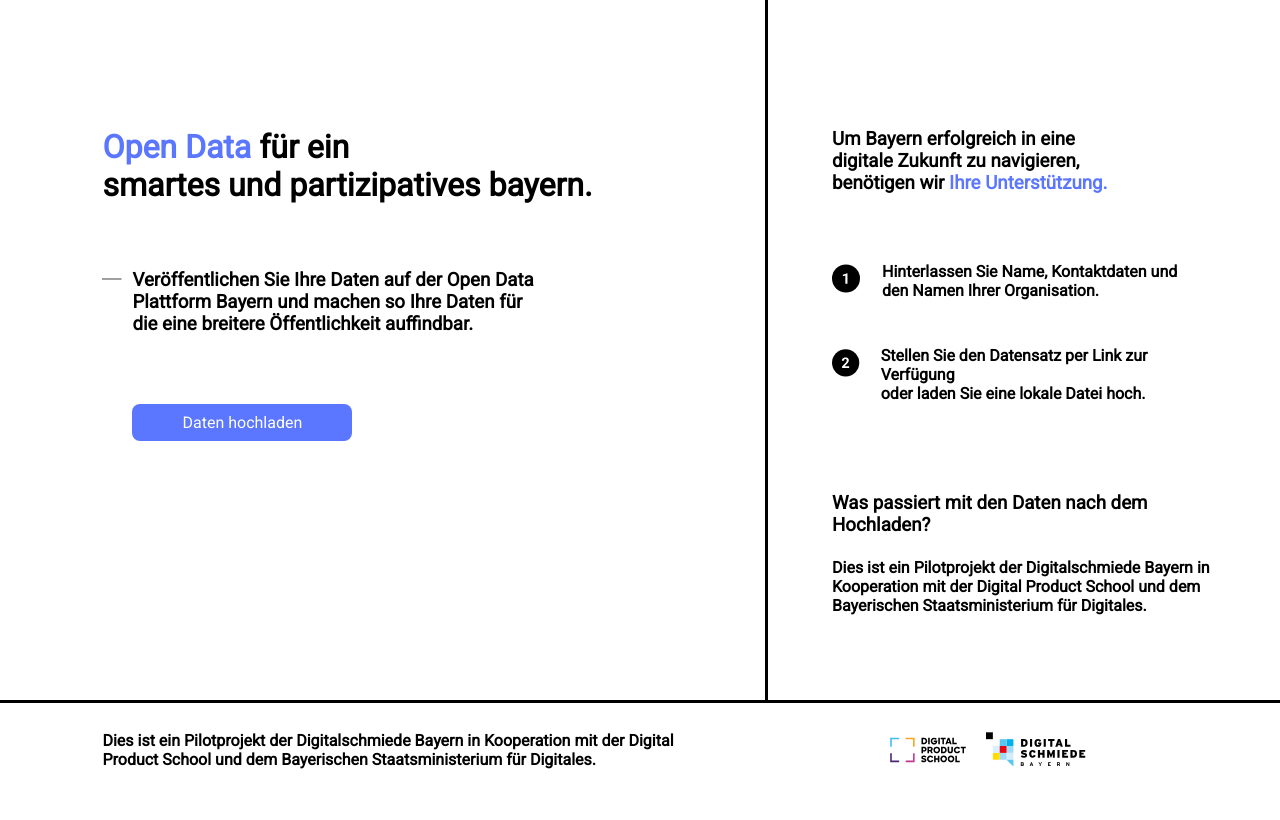
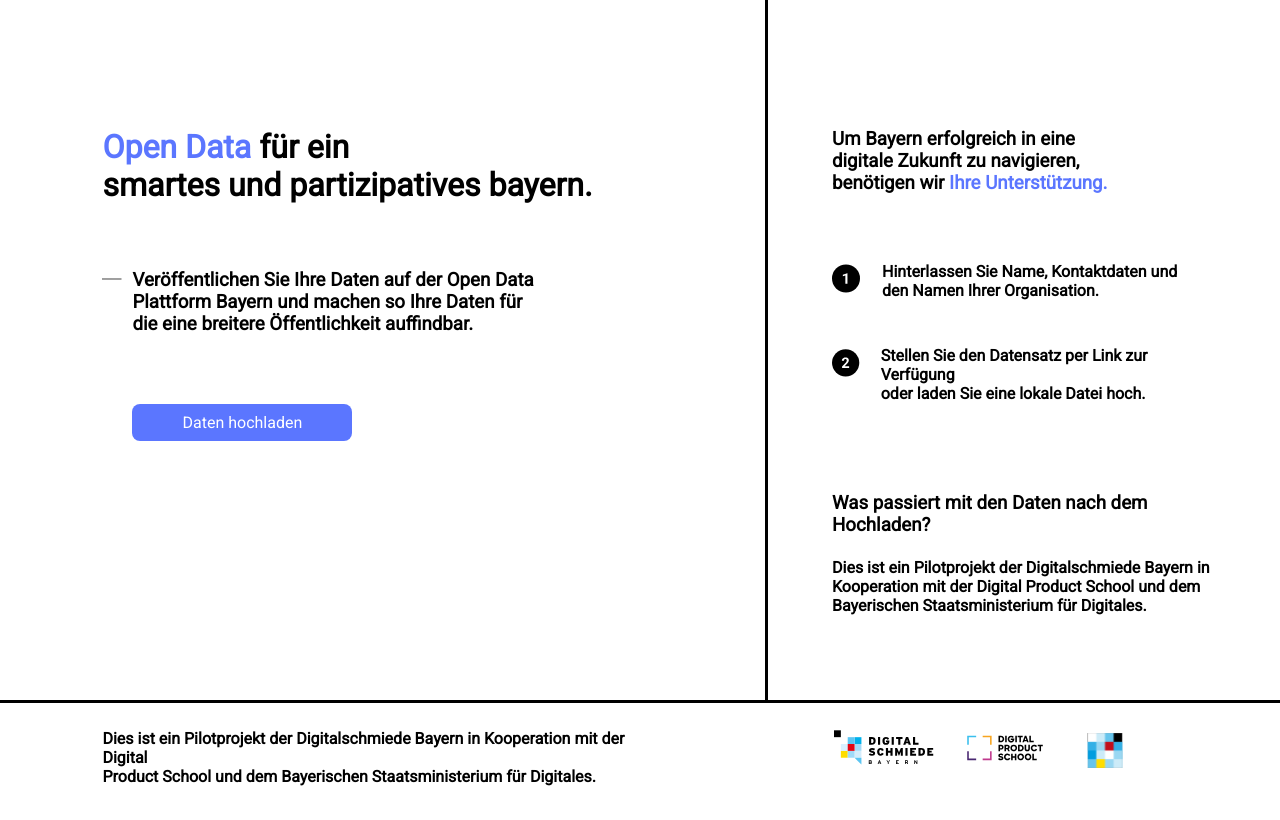
Before and after one commit to devansh-srivastav/open-data, a Next.js app: page / in a window 1280 px wide. Built offline with nearby package versions, Linux system fonts and the light colour scheme.

Commit message:
updated footer

```diff
--- a/components/footer.js
+++ b/components/footer.js
@@ -11,24 +11,26 @@ class Footer extends Component {
                         <h4>Dies ist ein Pilotprojekt der Digitalschmiede Bayern in Kooperation mit der Digital <br />Product School und dem Bayerischen Staatsministerium für Digitales.</h4>
                     </div>
                     <div className='sec'>
-                        <img
+                    <div className='foot-logo'>
+                        <img className='dsch-logo'
+                            src="/digital-logo.svg"
+                            alt="dps-logo"
+                            width={100}
+                            height={80}
+                        />
+                        <img className='dps-logo'
                             src="/dps-logo.svg"
                             alt="dps-logo"
                             width={100}
                             height={80}
                         />
-                        <img
-                            src="/digital-logo.svg"
+                        <img className='min-logo'
+                            src="/bsmd-logo.svg"
                             alt="dps-logo"
                             width={100}
-                            height={80}
+                            height={35}
                         />
-                        {/*<img*/}
-                        {/*    src="/bsmd-logo.svg"*/}
-                        {/*    alt="dps-logo"*/}
-                        {/*    width={100}*/}
-                        {/*    height={65}*/}
-                        {/*/>*/}
+                    </div>
                     </div>
                 </div>
 
--- a/pages/login.js
+++ b/pages/login.js
@@ -2,6 +2,7 @@ import Head from 'next/head';
 import { useState } from 'react';
 import { useRouter } from 'next/router';
 import Image from "next/image"
+import Footer from '../components/footer.js';
 
 export default function Home() {
     const router = useRouter();
@@ -106,6 +107,7 @@ export default function Home() {
                     </div>
                     </div>
                  </main>
+            <Footer />
         </div>
         //<div className="container">
         //    <Head>
--- a/pages/upload-data.js
+++ b/pages/upload-data.js
@@ -3,6 +3,7 @@ import { useState } from 'react';
 import Popup from '../components/popup';
 import { useRouter } from 'next/router'
 import Loader from '../components/loading';
+import Footer from '../components/footer.js';
 
 export default function Uploaddata() {
 
@@ -254,9 +255,10 @@ export default function Uploaddata() {
                     <Loader />
 
                 }
+
             </main>
 
-
+            <Footer />
 
         </div>
     )
--- a/pages/upload-link-data.js
+++ b/pages/upload-link-data.js
@@ -4,6 +4,7 @@ import Popup from '../components/popup';
 import Link from 'next/link';
 import { useRouter } from 'next/router';
 import Loader from '../components/loading'
+import Footer from '../components/footer.js';
 
 export default function Uploadlinkdata() {
 
@@ -171,7 +172,7 @@ export default function Uploadlinkdata() {
 
             </main>
 
-
+<Footer />
         </div>
     );
 }
--- a/pages/upload.js
+++ b/pages/upload.js
@@ -1,6 +1,7 @@
 import Head from 'next/head';
 import Link from 'next/link';
 import { useRouter } from 'next/router'
+import Footer from '../components/footer.js';
 
 export default function Home() {
     const Router = useRouter();
@@ -50,7 +51,7 @@ export default function Home() {
 
             </main>
 
-
+        <Footer />
         </div>
     )
 }
--- a/styles/index.css
+++ b/styles/index.css
@@ -301,12 +301,12 @@ input, textarea {
 }
 
 .main-screen2 .first{
-    width:60%;
+    width:55%;
     /* border-right:3px solid black; */
     padding:2% 5% 1% 8%;
 }
 .main-screen2 .sec {
-        width: 40%;
+        width: 45%;
         padding:2% 10% 2% 8%;
         /* display:flex;
         flex-direction:column;
@@ -319,3 +319,22 @@ input, textarea {
     margin-top:auto;
     margin-bottom:auto;
 }
+
+.foot-logo{
+    position:relative;
+    left:20px;
+}
+
+.dsch-logo{
+    margin-right:5px;
+}
+
+.dps-logo{
+    position:relative;
+    left: 8px;
+}
+
+.min-logo{
+    position: relative;
+    bottom: 20px;
+}
```
Also changed, not shown: pages/success.js (+8 -2 lines), public/success.svg (added).
